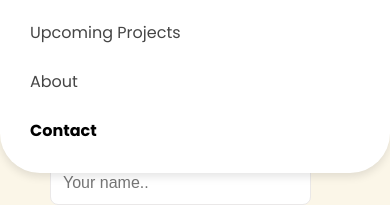
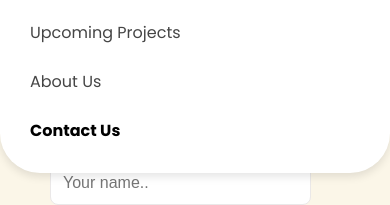
Before and after one commit to PrachiRameshGodase/Temple, a React (Vite) app: page /contact-us in a window 390 px wide. Both pictures are taken after a click on the element 356 px from the left and 37 px from the top of the page. Shown: the part 180-385 px from the top of the page. Built offline with nearby package versions, Linux system fonts and the light colour scheme; a web font is replaced by a local one.

Commit message:
changes in navbar

```diff
--- a/src/components/Navbar.jsx
+++ b/src/components/Navbar.jsx
@@ -1,14 +1,12 @@
-import React, { useState, useEffect } from "react";
+import React, { useEffect, useState } from "react";
+import logo from "../assets/home/logo.jpeg";
 import "./Navbar.scss";
-import logo from "../assets/home/logo.jpeg";
-
-import { Menu, X, Search, ArrowRight, ArrowDownToLine } from "lucide-react";
-import { Link, useLocation } from "react-router-dom";
-// import BookAppointment from '../BookAppointment/BookAppointment';
+import { Menu, X } from "lucide-react";
+import { Link, useLocation, useNavigate } from "react-router-dom";
 import { motion } from "framer-motion";
-// import { Link as ScrollLink } from "react-scroll";
 
 function Navbar() {
+  const navigate = useNavigate();
   const [scrolled, setScrolled] = useState(false);
   const [menuOpen, setMenuOpen] = useState(false);
   const [isVisible, setIsVisible] = useState(false);
@@ -43,7 +41,14 @@ function Navbar() {
     // return location.pathname.includes(path) ? "active-link" : "";
   };
   // white bg
-  const whiteBg = ["contact", "about", 'how-it-work', 'features', 'terms-and-policy', 'privacy-policy'];
+  const whiteBg = [
+    "contact",
+    "about",
+    "how-it-work",
+    "features",
+    "terms-and-policy",
+    "privacy-policy",
+  ];
   const isWhite = whiteBg.some((path) => location.pathname.includes(path));
   const [showModal, setShowModal] = useState(false);
   const handleBookNowClick = () => {
@@ -57,7 +62,8 @@ function Navbar() {
       const section = document.getElementById(id);
       if (section) {
         const yOffset = -80; // 80px upar se adjust karne ke liye
-        const y = section.getBoundingClientRect().top + window.scrollY + yOffset;
+        const y =
+          section.getBoundingClientRect().top + window.scrollY + yOffset;
         window.scrollTo({ top: y, behavior: "smooth" });
       }
     }, 100);
@@ -67,15 +73,16 @@ function Navbar() {
   };
 
   return (
-    <header
-      className={`navbar`}>
+    <header className={`navbar`}>
       <motion.nav
-        className={`navbar-container ${menuOpen ? "menu-active-navbar-container" : ""
-          }`}
+        className={`navbar-container ${
+          menuOpen ? "menu-active-navbar-container" : ""
+        }`}
         initial={{ opacity: 0, y: -20 }}
         whileInView={{ opacity: 1, y: 0 }}
         transition={{ duration: 0.7 }}
-        viewport={{ once: true, amount: 0.1 }}>
+        viewport={{ once: true, amount: 0.1 }}
+      >
         {/* Logo Section */}
         <div className="navbar-logo">
           <div className="logo-circle">
@@ -92,29 +99,42 @@ function Navbar() {
               </Link>
             </li>
             <li onClick={() => toggleMenu()}>
-              <Link to="/social-services" className={isActive("/social-services")} onClick={() => setTimeout(() => scrollToSection("Features"), 100)}>
+              <Link
+                to="/social-services"
+                className={isActive("/social-services")}
+                onClick={() =>
+                  setTimeout(() => scrollToSection("Features"), 100)
+                }
+              >
                 Social Services & Experiences
               </Link>
             </li>
 
             <li onClick={() => toggleMenu()}>
-              <Link to="/upcoming-projects" className={isActive("/upcoming-projects")} onClick={() => setTimeout(() => scrollToSection("how-it-work"), 100)}>
+              <Link
+                to="/upcoming-projects"
+                className={isActive("/upcoming-projects")}
+                onClick={() =>
+                  setTimeout(() => scrollToSection("how-it-work"), 100)
+                }
+              >
                 Upcoming Projects
               </Link>
             </li>
 
             <li onClick={() => toggleMenu()}>
-              <Link to="/about-us" className={isActive("/about-us")} onClick={() => setTimeout(() => scrollToSection("about"), 100)}>
-                About
+              <Link
+                to="/about-us"
+                className={isActive("/about-us")}
+                onClick={() => setTimeout(() => scrollToSection("about"), 100)}
+              >
+                About Us
               </Link>
             </li>
 
-
-
-
             <li onClick={() => toggleMenu()}>
               <Link to="/contact-us" className={isActive("/contact-us")}>
-                Contact
+                Contact Us
               </Link>
             </li>
           </ul>
@@ -124,8 +144,15 @@ function Navbar() {
         <div className={`navbar-actions ${menuOpen ? "menu-active" : ""}`}>
           {!isVisible ? (
             <div className="right_btn">
-              <button className="call-btn" onClick={handleCall}>Call us 1800 123 456</button>
-              <button className="contact-btn">Contact Us</button>
+              <button className="call-btn" onClick={handleCall}>
+                Call us 1800 123 456
+              </button>
+              <button
+                className="contact-btn"
+                onClick={() => navigate("/contact-us")}
+              >
+                Contact Us
+              </button>
             </div>
           ) : (
             ""
--- a/src/pages/ContactUs/ContactUs.scss
+++ b/src/pages/ContactUs/ContactUs.scss
@@ -89,7 +89,7 @@
         align-items: center;
         justify-content: center;
         width: 100%;
-        max-width: 500px;
+        max-width: 650px;
         iframe {
             width: 100%;
             height: 570px;
```
